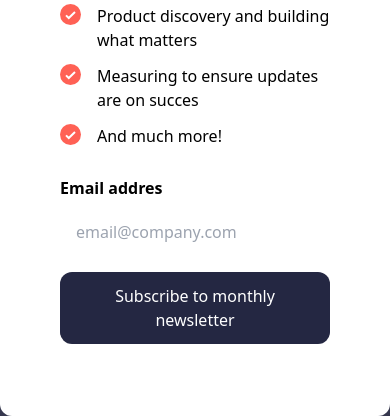
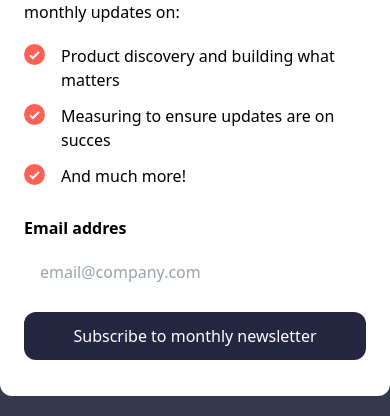
Before and after one commit to Reivah/Tailwind-Frontend-Mentor, a website: page dist/index.html in a window 390 px wide. Shown: the part 428-844 px from the top of the page. Drawn offline with Linux system fonts and the light colour scheme.

Commit message:
fixing bug on mobile

```diff
--- a/dist/index.html
+++ b/dist/index.html
@@ -13,7 +13,7 @@
 
 <body class="h-screen flex justify-center items-center bg-Charcoal-Grey">
 
-    <div class="w-[700px] p-9 bg-white rounded-xl">
+    <div class="w-[700px] lg:p-9 bg-white rounded-xl">
         <div class="mb-7 lg:hidden">
             <img class="w-full " src="../src/img/illustration-sign-up-mobile.svg" alt="custom orange icons">
         </div>
```
Also changed, not shown: dist/style.css.
